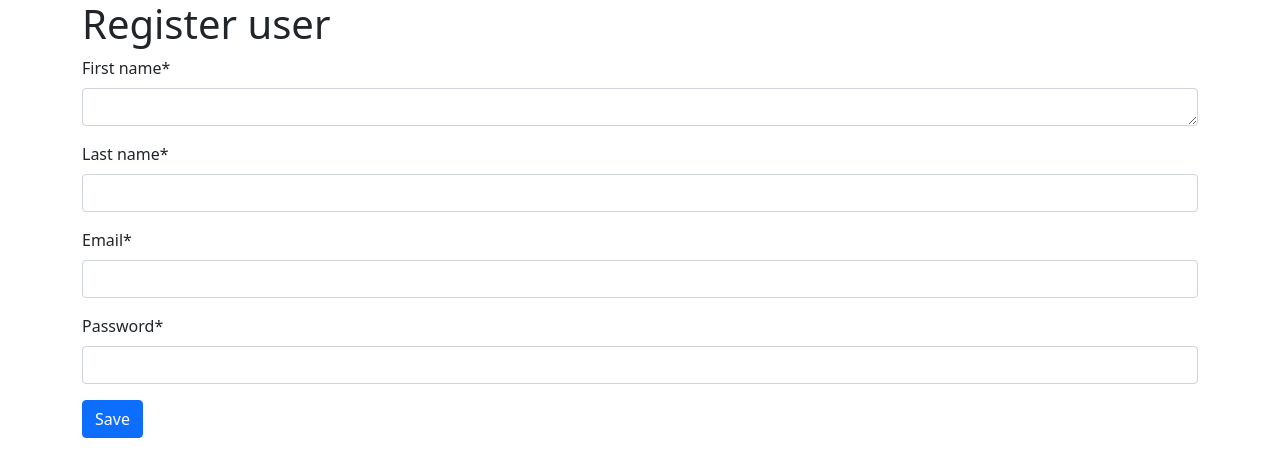
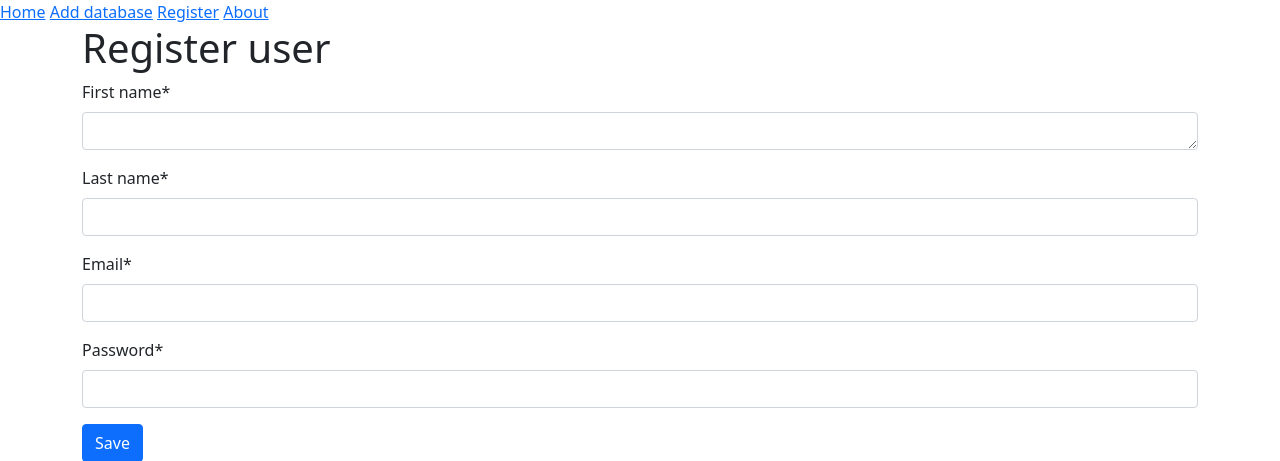
Before and after one commit to kelinsobw/socialnote, a Django app: page /register/ in a window 1280 px wide. Shown: the top 461 px of the page. Run offline with Django 4.2, Linux system fonts and the light colour scheme; some libraries are stand-ins or nearby versions.

Commit message:
Added paths. The admin panel has been improved. Improved table data.

```diff
--- a/socialnote/main/admin.py
+++ b/socialnote/main/admin.py
@@ -5,6 +5,6 @@ from main.models import Databases
 
 @admin.register(Databases)
 class DatabasesAdmin(admin.ModelAdmin):
-    list_display = ("author", "db_name", "db_description", "privates")
-    fields = ("author", "db_name", "db_description", "privates")
-    search_fields = ("db_name",)
+    list_display = ("author", "db_name", "db_description", "created_at")
+    fields = ("author", "db_name", "db_description", "created_at")
+    readonly_fields = ("created_at",)
--- a/socialnote/main/urls.py
+++ b/socialnote/main/urls.py
@@ -5,6 +5,7 @@
 
 urlpatterns = [
     path('', index),
+    path('/home', index),
     path('my_list/', my_list),
     path("add_basadate/", add_database),
     path("table_view/", table_view),
--- a/socialnote/main/views.py
+++ b/socialnote/main/views.py
@@ -41,7 +41,7 @@ def add_database(request):
                     base=my_base,
                     privates=info_base.get("table_privates")
                 )
-            return HttpResponse("You don't authenticated!")
+            return redirect(f"/add_data/{info_base.get('table_name')}")
         else:
             form = AddDatabase()
         return render(request, "main/add_base.html", {"form": form})
--- a/socialnote/socialnote/forms.py
+++ b/socialnote/socialnote/forms.py
@@ -17,3 +17,8 @@ class RegisterForm_2(forms.Form):
     user_image = forms.ImageField(required='')
     country = forms.ChoiceField(choices=Country.country_choice)
     gender = forms.ChoiceField(choices=Gender.gender_choice)
+
+
+class LoginForm(forms.Form):
+    email = forms.EmailField()
+    password = forms.CharField(min_length=8, widget=forms.PasswordInput())
--- a/socialnote/socialnote/urls.py
+++ b/socialnote/socialnote/urls.py
@@ -14,20 +14,24 @@ Including another URLconf
     2. Add a URL to urlpatterns:  path('blog/', include('blog.urls'))
 """
 from django.contrib import admin
+from django.contrib.auth import authenticate
 from django.template.defaulttags import url
 from django.urls import path, include
 
 from main.views import add_database, table_view, add_data, del_data
+from socialnote import views
 from socialnote.views import register, register_2
+
 
 urlpatterns = [
     path('admin/', admin.site.urls),
     path("", include('main.urls')),
+    path("home/", include('main.urls')),
     path("register/", register, name="register"),
     path("register_2/", register_2, name="register_2"),
     path("add_basadate/", add_database),
     path("table_view/<str:db_name>", table_view, name="table_view"),
     path("add_data/<str:db_name>", add_data, name="add_data"),
     path("del_data/<str:db_name>/<str:id>", del_data, name="del_data"),
-
+    path('login/', authenticate),
 ]
--- a/socialnote/socialnote/views.py
+++ b/socialnote/socialnote/views.py
@@ -1,10 +1,11 @@
 import logging
 
+from django.conf import settings
+from django.contrib.auth import login
 from django.shortcuts import render, redirect
 from django.contrib.auth.models import User
-
 from profiles.models import Profile
-from socialnote.forms import RegisterForm, RegisterForm_2
+from socialnote.forms import RegisterForm, RegisterForm_2, LoginForm
 
 logger = logging.getLogger(__name__)
 
@@ -36,7 +37,7 @@ def register_2(request):
             # Process validated data
             logger.info(form.cleaned_data)
             profiles = Profile(
-                user=request.user,
+                user=settings.AUTH_USER_MODEL,
                 age=form.cleaned_data["age"],
                 gender=form.cleaned_data["gender"],
                 user_image=form.cleaned_data["user_image"],
@@ -47,3 +48,16 @@ def register_2(request):
     else:
         form = RegisterForm_2()
     return render(request, "main/register.html", {"form": form})
+
+
+def login(request):
+    if request.method == "POST":
+        form = LoginForm(request.POST)
+        if form.is_valid():
+            # Process validated data
+            logger.info(form.cleaned_data)
+            login(form.email, form.password)
+            return redirect("register_2")
+    else:
+        form = LoginForm()
+    return render(request, "main/register.html", {"form": form})
--- a/socialnote/templates/main/base.html
+++ b/socialnote/templates/main/base.html
@@ -8,6 +8,12 @@
   <title>{% block title %}{% endblock %}</title>
 </head>
 <body>
+ <div class="topnav">
+  <a class="active" href="/home/">Home</a>
+  <a href="/add_basadate">Add database</a>
+  <a href="/register/">Register</a>
+  <a href="">About</a>
+</div>
   <div class="container">
     {% block content %}{% endblock %}
   </div>
```
Also changed, not shown: socialnote/main/postgres_def.py (+11 -8 lines), socialnote/socialnote/settings.py (+7 -0 lines), socialnote/templates/main/login.html (added, +11 -0 lines).
